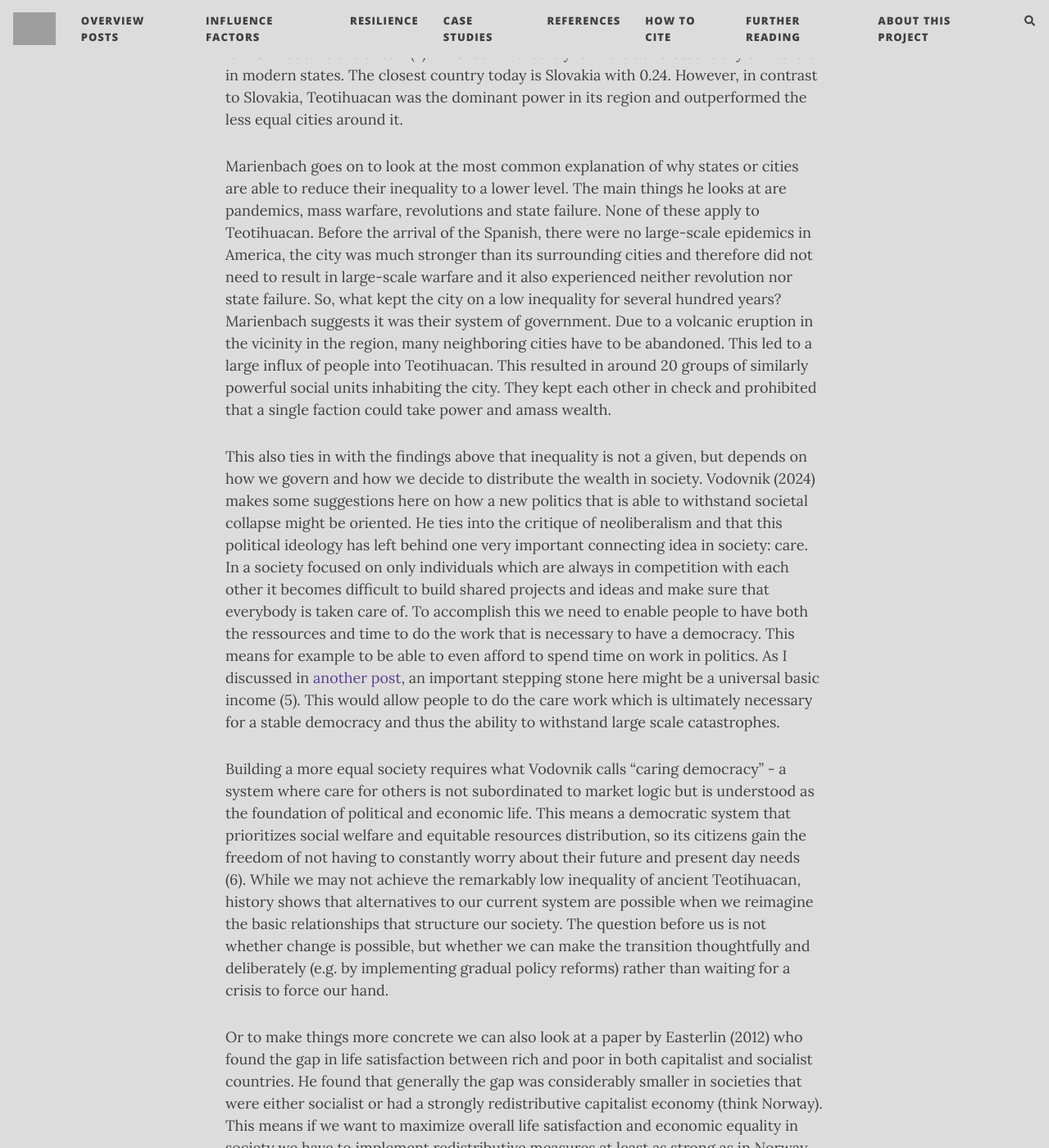
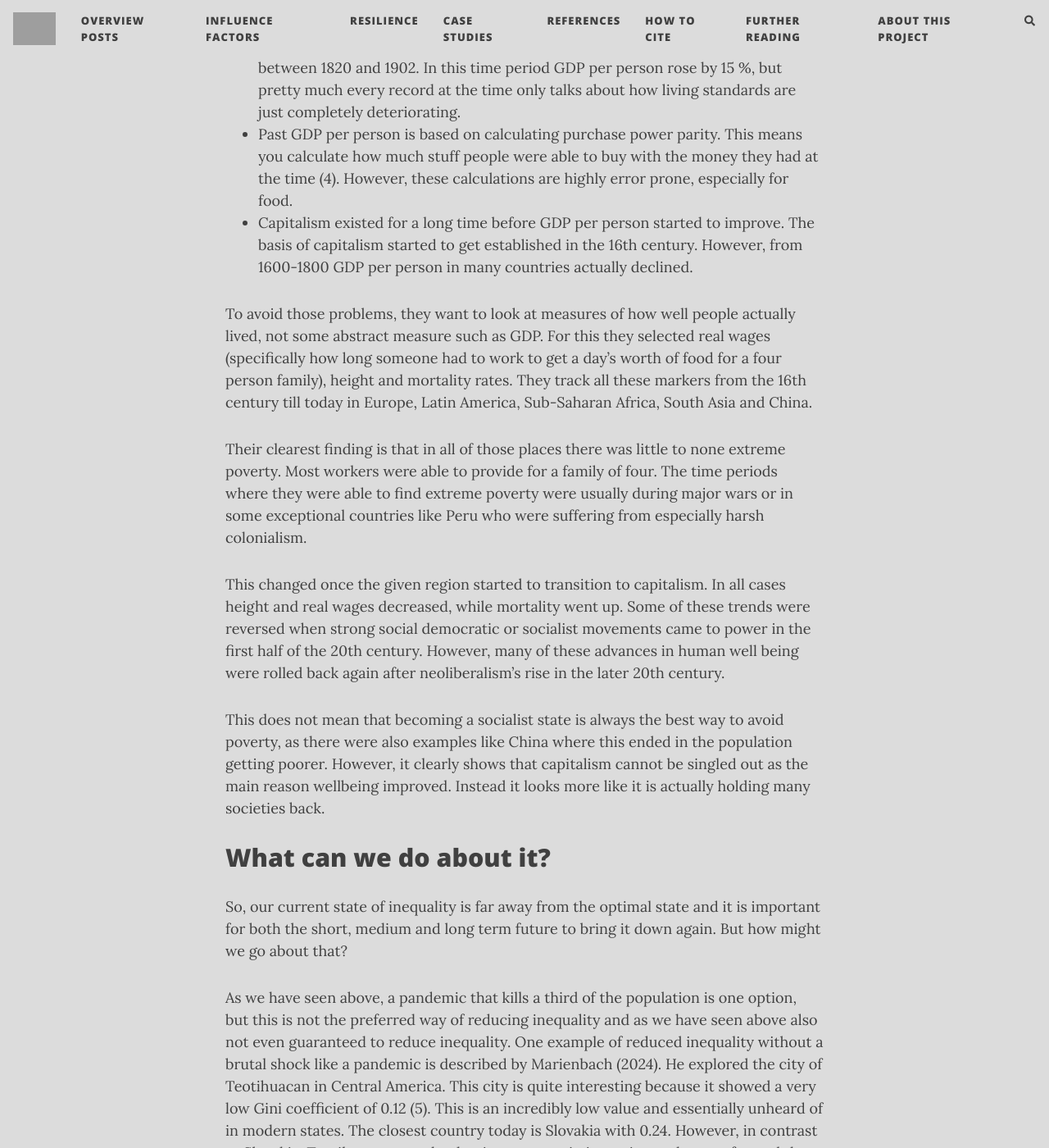
Before and after one commit to florianjehn/Societal_Collapse, a Jekyll site: the page built from _posts/2024-12-20-inequality.md, in a window 1280 px wide and 1400 px high, scrolled down 8211 px. Shown: the whole window at 82% size. Built offline with Jekyll 4.4.1, drawn with Linux system fonts in a browser that asks for light colours; nearby versions of some CDN libraries; comment, search, counter and statistics services are not loaded; some of the changed text lies outside the part shown; grey boxes are pictures that could not be loaded.

Commit message:
Update 2024-12-20-inequality.md

```diff
--- a/_posts/2024-12-20-inequality.md
+++ b/_posts/2024-12-20-inequality.md
@@ -82,17 +82,31 @@ However, the implementation of neoliberal policies had several consequences that
 
 All of these things tend to make a society more vulnerable to societal collapse as shown in this post and many others in this series (3). This highlights that we have to shift away from many of the neoliberal ideas of the last decades to have a better chance to face the challenges that are likely ahead of us in the next decades.
 
+But to track down the roots of present day inequalities it makes sense to dig even deeper. There is a great paper by Sullivan & Hickel (2023), which explores how poverty developed from the 16th century until today. The motivation behind the paper is to show that deep poverty is not something that every society experienced and which was only fixed by the wonders of economic growth in capitalism, but instead that in many countries people were actually fine and only started to suffer once capitalism started. They think that the former view was able to take hold, as for these arguments per capita GDP is used as a proxy of how poor people were. However, this proxy has three big problems:
+
+* There are many examples in history where GDP per person improved, while people clearly experienced worse life. They specifically highlight the Philippines between 1820 and 1902. In this time period GDP per person rose by 15 %, but pretty much every record at the time only talks about how living standards are just completely deteriorating.
+* Past GDP per person is based on calculating purchase power parity. This means you calculate how much stuff people were able to buy with the money they had at the time (4). However, these calculations are highly error prone, especially for food.
+* Capitalism existed for a long time before GDP per person started to improve. The basis of capitalism started to get established in the 16th century. However, from 1600-1800 GDP per person in many countries actually declined.
+
+To avoid those problems, they want to look at measures of how well people actually lived, not some abstract measure such as GDP. For this they selected real wages (specifically how long someone had to work to get a day’s worth of food for a four person family), height and mortality rates. They track all these markers from the 16th century till today in Europe, Latin America, Sub-Saharan Africa, South Asia and China.
+
+Their clearest finding is that in all of those places there was little to none extreme poverty. Most workers were able to provide for a family of four. The time periods where they were able to find extreme poverty were usually during major wars or in some exceptional countries like Peru who were suffering from especially harsh colonialism.
+
+This changed once the given region started to transition to capitalism. In all cases height and real wages decreased, while mortality went up. Some of these trends were reversed when strong social democratic or socialist movements came to power in the first half of the 20th century. However, many of these advances in human well being were rolled back again after neoliberalism's rise in the later 20th century.
+
+This does not mean that becoming a socialist state is always the best way to avoid poverty, as there were also examples like China where this ended in the population getting poorer. However, it clearly shows that capitalism cannot be singled out as the main reason wellbeing improved. Instead it looks more like it is actually holding many societies back.
+
 # What can we do about it?
 
 So, our current state of inequality is far away from the optimal state and it is important for both the short, medium and long term future to bring it down again. But how might we go about that?
 
-As we have seen above, a pandemic that kills a third of the population is one option, but this is not the preferred way of reducing inequality and as we have seen above also not even guaranteed to reduce inequality. One example of reduced inequality without a brutal shock like a pandemic is described by Marienbach (2024). He explored the city of Teotihuacan in Central America. This city is quite interesting because it showed a very low Gini coefficient of 0.12 (4). This is an incredibly low value and essentially unheard of in modern states. The closest country today is Slovakia with 0.24. However, in contrast to Slovakia, Teotihuacan was the dominant power in its region and outperformed the less equal cities around it.
+As we have seen above, a pandemic that kills a third of the population is one option, but this is not the preferred way of reducing inequality and as we have seen above also not even guaranteed to reduce inequality. One example of reduced inequality without a brutal shock like a pandemic is described by Marienbach (2024). He explored the city of Teotihuacan in Central America. This city is quite interesting because it showed a very low Gini coefficient of 0.12 (5). This is an incredibly low value and essentially unheard of in modern states. The closest country today is Slovakia with 0.24. However, in contrast to Slovakia, Teotihuacan was the dominant power in its region and outperformed the less equal cities around it.
 
 Marienbach goes on to look at the most common explanation of why states or cities are able to reduce their inequality to a lower level. The main things he looks at are pandemics, mass warfare, revolutions and state failure. None of these apply to Teotihuacan. Before the arrival of the Spanish, there were no large-scale epidemics in America, the city was much stronger than its surrounding cities and therefore did not need to result in large-scale warfare and it also experienced neither revolution nor state failure. So, what kept the city on a low inequality for several hundred years? Marienbach suggests it was their system of government. Due to a volcanic eruption in the vicinity in the region, many neighboring cities have to be abandoned. This led to a large influx of people into Teotihuacan. This resulted in around 20 groups of similarly powerful social units inhabiting the city. They kept each other in check and prohibited that a single faction could take power and amass wealth.
 
-This also ties in with the findings above that inequality is not a given, but depends on how we govern and how we decide to distribute the wealth in society. Vodovnik (2024) makes some suggestions here on how a new politics that is able to withstand societal collapse might be oriented. He ties into the critique of neoliberalism and that this political ideology has left behind one very important connecting idea in society: care. In a society focused on only individuals which are always in competition with each other it becomes difficult to build shared projects and ideas and make sure that everybody is taken care of. To accomplish this we need to enable people to have both the ressources and time to do the work that is necessary to have a democracy. This means for example to be able to even afford to spend time on work in politics. As I discussed in [another post](https://florianjehn.github.io/Societal_Collapse/2024-07-26-democratic_resilience/), an important stepping stone here might be a universal basic income (5). This would allow people to do the care work which is ultimately necessary for a stable democracy and thus the ability to withstand large scale catastrophes.
+This also ties in with the findings above that inequality is not a given, but depends on how we govern and how we decide to distribute the wealth in society. Vodovnik (2024) makes some suggestions here on how a new politics that is able to withstand societal collapse might be oriented. He ties into the critique of neoliberalism and that this political ideology has left behind one very important connecting idea in society: care. In a society focused on only individuals which are always in competition with each other it becomes difficult to build shared projects and ideas and make sure that everybody is taken care of. To accomplish this we need to enable people to have both the ressources and time to do the work that is necessary to have a democracy. This means for example to be able to even afford to spend time on work in politics. As I discussed in [another post](https://florianjehn.github.io/Societal_Collapse/2024-07-26-democratic_resilience/), an important stepping stone here might be a universal basic income (6). This would allow people to do the care work which is ultimately necessary for a stable democracy and thus the ability to withstand large scale catastrophes.
 
-Building a more equal society requires what Vodovnik calls "caring democracy" - a system where care for others is not subordinated to market logic but is understood as the foundation of political and economic life. This means a democratic system that prioritizes social welfare and equitable resources distribution, so its citizens gain the freedom of not having to constantly worry about their future and present day needs (6). While we may not achieve the remarkably low inequality of ancient Teotihuacan, history shows that alternatives to our current system are possible when we reimagine the basic relationships that structure our society. The question before us is not whether change is possible, but whether we can make the transition thoughtfully and deliberately (e.g. by implementing gradual policy reforms) rather than waiting for a crisis to force our hand.
+Building a more equal society requires what Vodovnik calls "caring democracy" - a system where care for others is not subordinated to market logic but is understood as the foundation of political and economic life. This means a democratic system that prioritizes social welfare and equitable resources distribution, so its citizens gain the freedom of not having to constantly worry about their future and present day needs (7). While we may not achieve the remarkably low inequality of ancient Teotihuacan, history shows that alternatives to our current system are possible when we reimagine the basic relationships that structure our society. The question before us is not whether change is possible, but whether we can make the transition thoughtfully and deliberately (e.g. by implementing gradual policy reforms) rather than waiting for a crisis to force our hand.
 
 Or to make things more concrete we can also look at a paper by Easterlin (2012) who found the gap in life satisfaction between rich and poor in both capitalist and socialist countries. He found that generally the gap was considerably smaller in societies that were either socialist or had a strongly redistributive capitalist economy (think Norway). This means if we want to maximize overall life satisfaction and economic equality in society we have to implement redistributive measures at least as strong as in Norway. This would address two problems brought by neoliberalism that we identified above. Namely, that we decrease inequality with all its bad consequences for societal resilience and fix the broken feedback loops, as in societies where economic power is distributed more equally, no single person can easily hijack the system just by being rich.
 
@@ -104,11 +118,13 @@ Or to make things more concrete we can also look at a paper by Easterlin (2012)
 
 (3) For example, how basic democracy and state capacity are quite important for societal resilience.
 
-(4) This was calculated by looking at the size distribution of houses in the city to serve as a proxy of overall wealth.
+(4) Similar calculations are done today for example when comparing military budgets. Nominally, Russia has a much smaller military budget than the United States. However, the same amount of money is able to buy much more tanks in Russia, as labor and resources are much cheaper there.
 
-(5) Universal basic income also has some potential problems and is not the ultimate solution to all our problems, but it could be a good first step and I did not want to make this post even longer with a discussion of the upsides and downsides of it.
+(5) This was calculated by looking at the size distribution of houses in the city to serve as a proxy of overall wealth.
 
-(6) Present day examples of this would be the “Wellbeing economics” in countries like New Zealand
+(6) Universal basic income also has some potential problems and is not the ultimate solution to all our problems, but it could be a good first step and I did not want to make this post even longer with a discussion of the upsides and downsides of it.
+
+(7) Present day examples of this would be the “Wellbeing economics” in countries like New Zealand
 
 # How to cite
 Jehn, F. U. (2025, January 15). Economic inequality and societal collapse. Existential Crunch. [https://doi.org/10.59350/yrvk7-w7589](https://doi.org/10.59350/yrvk7-w7589)
@@ -124,4 +140,5 @@ Jehn, F. U. (2025, January 15). Economic inequality and societal collapse. Exist
 * Kanbur, R. (2019). Inequality in a global perspective. Oxford Review of Economic Policy, 35(3), 431–444. https://doi.org/10.1093/oxrep/grz010
 * Marienbach, M. (2024). Egalitarianism Without Catastrophe? Teotihuacan’s Challenge to Walter Scheidel’s Four Horsemen Theory. The Maastricht Journal of Liberal Arts, 15. https://doi.org/10.26481/mjla.2024.v15.1017
 * Schmidt, A. T., & Juijn, D. (2024). Economic inequality and the long-term future. Politics, Philosophy & Economics, 23(1), 67–99. https://doi.org/10.1177/1470594X231178502
+* Sullivan, D., & Hickel, J. (2023). Capitalism and extreme poverty: A global analysis of real wages, human height, and mortality since the long 16th century. World Development, 161, 106026. https://doi.org/10.1016/j.worlddev.2022.106026
 * Vodovnik, Ž. (2024). Possibilities at the End of the World: (Re)Imagining Care as Politics. Teorija in praksa, 387–405. https://doi.org/10.51936/tip.61.2.387
```
